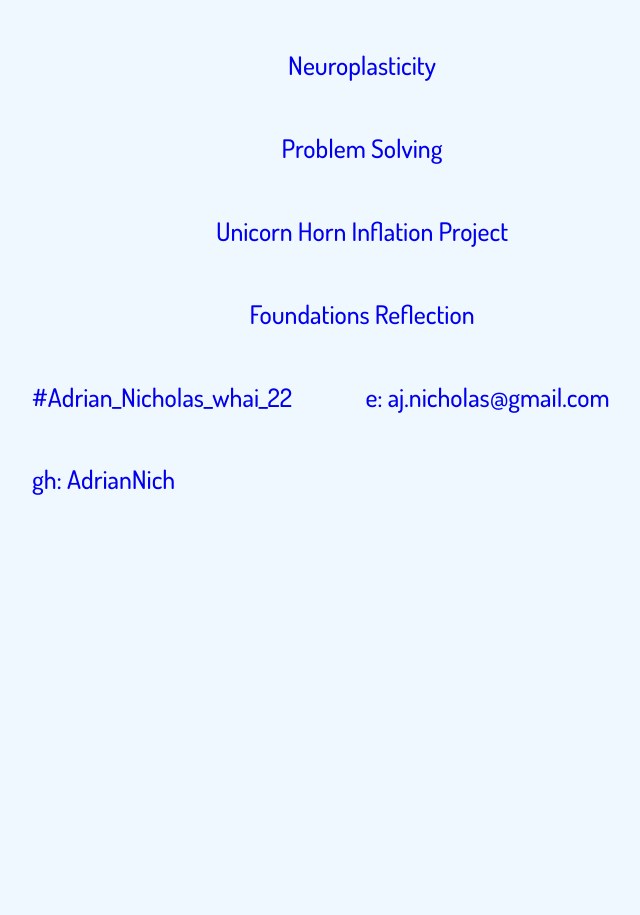
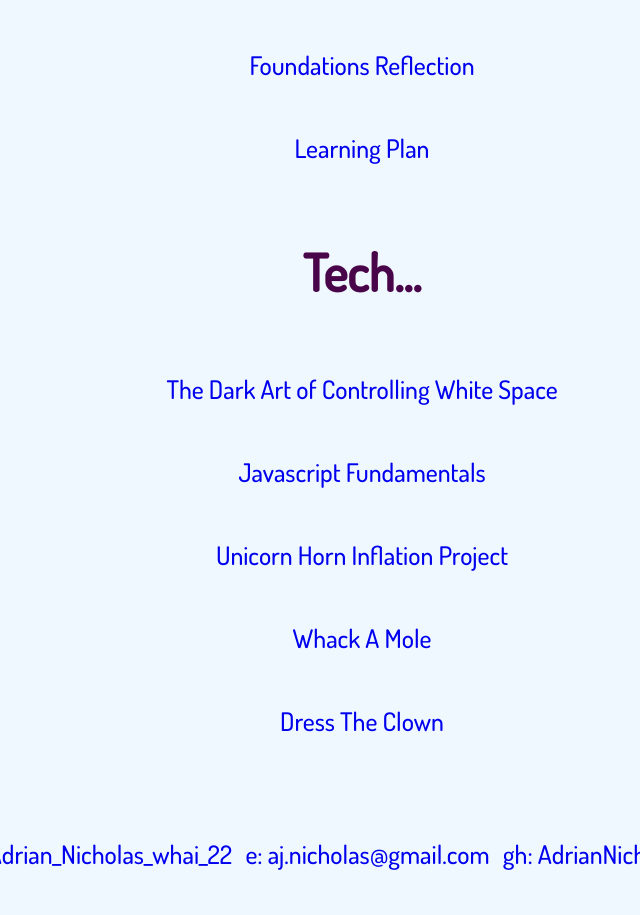
Before and after one commit to AdrianNich/adriannich.github.io, a plain HTML site: page blog/index.html in a window 1280 px wide. Shown: the part 1064-1979 px from the top of the page, without its empty margins (278-918 px from the left). Before the commit the page ends 1605 px from the top, so only its background shows below. Drawn offline with Linux system fonts and the light colour scheme.

Commit message:
new posts and index tidy

```diff
--- a/blog/index.html
+++ b/blog/index.html
@@ -26,17 +26,22 @@
     <h1>Adrian's EDA Blog</h1>
     </div>
     <div class="profilepic"></div>
-    <h2 style="text-align:center;">Blog posts...</h2>
-    <p style="text-align:center;"><a href="blog/tech/marborpad.html">The Dark Art of Controlling White Space</a></p>
+    <h2 style="text-align:center;">Core Blog posts...</h2>
+
     <p style="text-align:center;"><a href="blog/core/learning-plan.html">What's The Plan, Stan?</p></h4>
     <p style="text-align:center;"><a href="blog/core/identity-values.html">The Story Of Adrian</p></h4>
-    <p style="text-align:center;"><a href="blog/tech/javascript-dom.html">Javascript Fundamentals</p></h4>
     <p style="text-align:center;"><a href="blog/core/emotional-intelligence.html">Emotional Intelligence</p></h4>
     <p style="text-align:center;"><a href="blog/core/neuroplasticity.html">Neuroplasticity</p></h4>
     <p style="text-align:center;"><a href="blog/core/problem-solving.html">Problem Solving</p></h4>
+    <p style="text-align:center;"><a href="blog/core/foundations-reflection.html">Foundations Reflection</p></h4>
+    <p style="text-align:center;"><a href="blog/core/learning-plan.html">Learning Plan</p></h4>
+    <h2 style="text-align:center;">Tech...</h2>
+    <p style="text-align:center;"><a href="blog/tech/marborpad.html">The Dark Art of Controlling White Space</a></p>
+    <p style="text-align:center;"><a href="blog/tech/javascript-dom.html">Javascript Fundamentals</p></h4>
     <p style="text-align:center;"><a href="inflate-the-unicorn/inflate-the-unicorn.html">Unicorn Horn Inflation Project</p></h4>
-    <p style="text-align:center;"><a href="blog/core/foundations-reflection.html">Foundations Reflection</p></h4>
-    <footer class="footer">
+    <p style="text-align:center;"><a href="https://adriannich.github.io/javascript-carnival/whack-a-mole/whack-a-mole.html">Whack A Mole</p></h4>
+    <p style="text-align:center;"><a href="https://adriannich.github.io/javascript-carnival/dress-the-clown/dress-the-clown.html">Dress The Clown</p></h4>
+      <footer class="footer">
       <div class="container">
               <ul>
           <li><a href="#">#Adrian_Nicholas_whai_22</a></li>
--- a/blog/styles/main.css
+++ b/blog/styles/main.css
@@ -173,8 +173,8 @@ h3 {
 
 footer li {
   display: inline-block;
-  margin-left: 70px;
-  padding-top: 25px;
+  margin-left: 10px;
+  padding-top: 75px;
   position: relative;
 }
 
```
